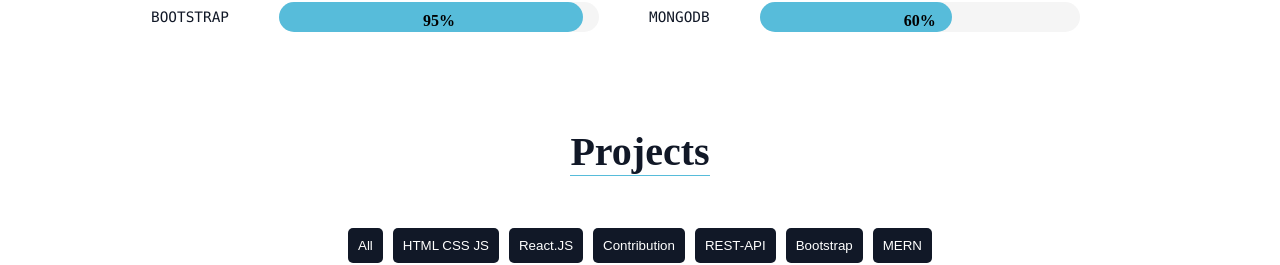
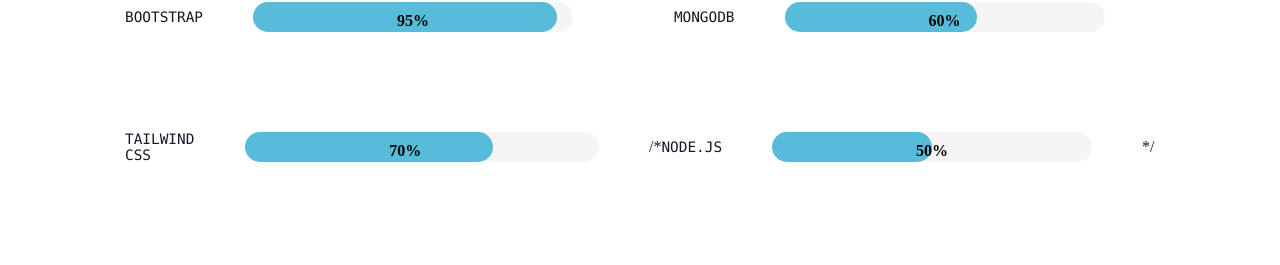
Before and after one commit to chintan0513/Portfolio, a React (Create React App) app: page / in a window 1280 px wide. Shown: the part 1783-2048 px from the top of the page. Built offline with nearby package versions, Linux system fonts and the light colour scheme; a web font is replaced by a local one.

Commit message:
Update Skills.js with tailwind css

```diff
--- a/src/components/Skills.js
+++ b/src/components/Skills.js
@@ -36,6 +36,16 @@
                         <Progressbar class="Progressbar" bgcolor="#57BCDA" progress='60'  height={30} />
                     </div>
                 </div>
+                <div className='skills-sec'>
+                    <div className='skill'>
+                        <h3>Tailwind CSS</h3>
+                        <Progressbar class="Progressbar"bgcolor="#57BCDA" progress='70'  height={30} />
+                    </div>
+                   /* <div className='skill'>
+                        <h3>Node.js</h3>
+                        <Progressbar class="Progressbar" bgcolor="#57BCDA" progress='50'  height={30} />
+                    </div>                    */
+                </div>
             </div>
         </div>
      );
```
